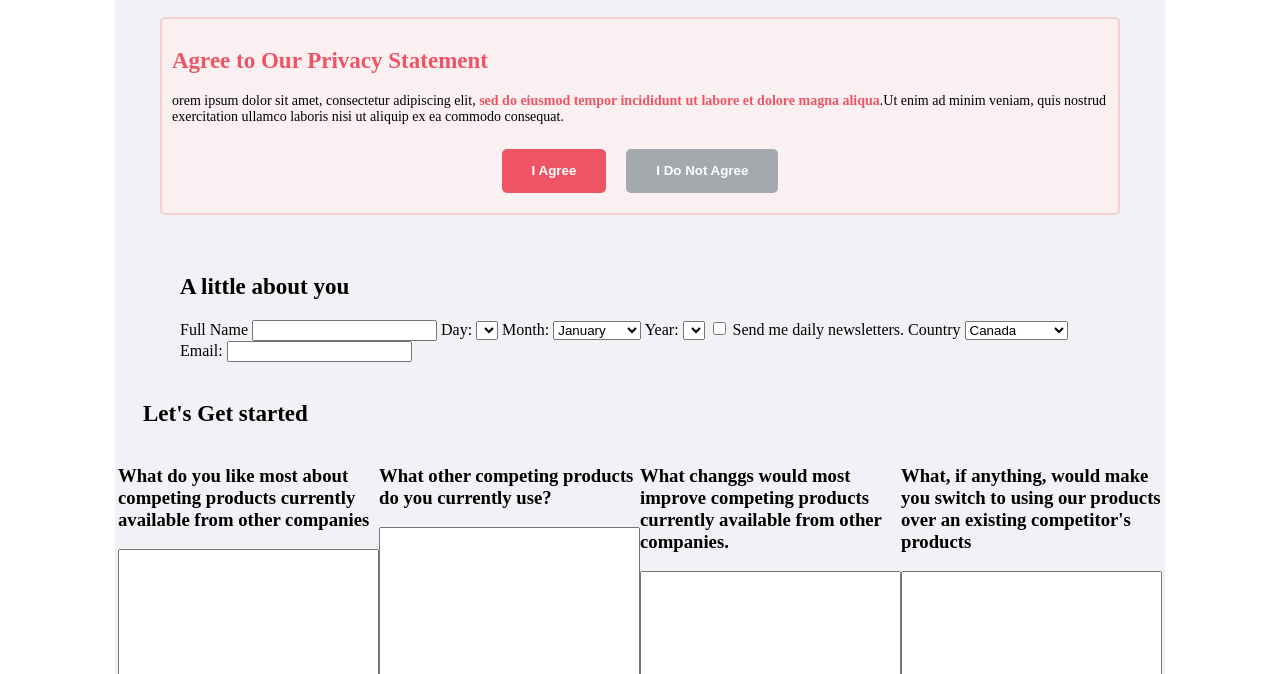
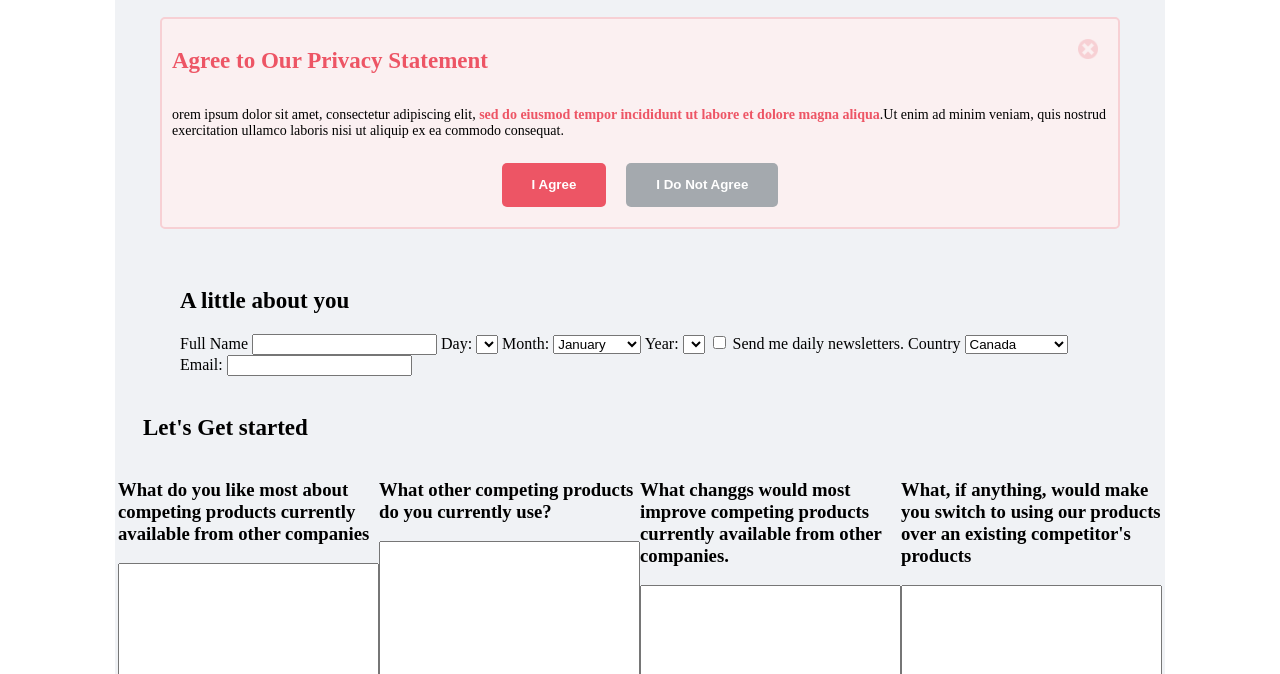
Before and after one commit to jcbince/Alignment-Lab, a plain HTML site: page index.html in a window 1280 px wide. Shown: the part 126-800 px from the top of the page. Drawn offline with Linux system fonts and the light colour scheme.

Commit message:
added the finishing tocuhes and started on the textboxes

```diff
--- a/css/style.css
+++ b/css/style.css
@@ -32,6 +32,7 @@ h2 {
 
 .title{
 	color: #4f4f4f;
+	justify-content: flex-start;
 }
 
 
@@ -45,11 +46,27 @@ h2 {
 	border: solid 2px #f7d0d4;
 	border-radius: 5px;
 }
+.img{
+	display: flex;
+	justify-content: space-between;
+}
+
+.img img{
+	margin: 10px;
+	width: 20px;
+	height: 20px;
+}
+
 .agreement-container h2 {
 	color: #ed5565;
 	font-size: 23px;
 	font-weight: bold;
 }
+
+.agreement-container img{
+	align-content: flex-end;
+}
+
 .wrap {
 	display: flex;
 	justify-content: center;
--- a/index.html
+++ b/index.html
@@ -24,7 +24,12 @@
 
 
 			<div class="agreement-container">
-				<h2>Agree to Our Privacy Statement</h2>
+				<div class="img">
+
+					<h2>Agree to Our Privacy Statement</h2>
+					<img src="img/close 2.png" alt="close picture">
+				</div>
+
 				<p>orem ipsum dolor sit amet, consectetur adipiscing elit, <span style="font-size:14px; color:#ed5565; font-weight:bold;">sed do eiusmod tempor incididunt ut labore et dolore magna aliqua</span>.Ut enim ad minim veniam, quis nostrud exercitation ullamco laboris nisi ut aliquip ex ea commodo consequat.</p>
 				<div class="wrap">
 					<div class="item">
```
